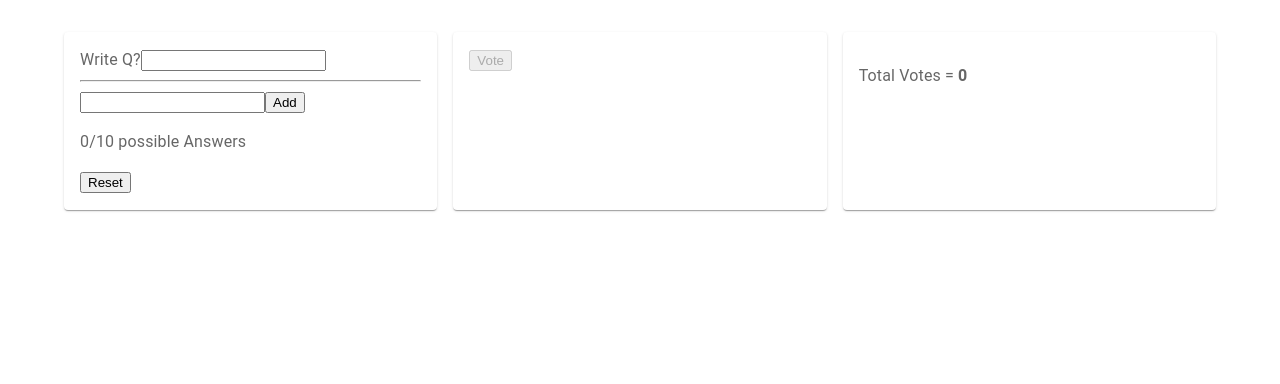
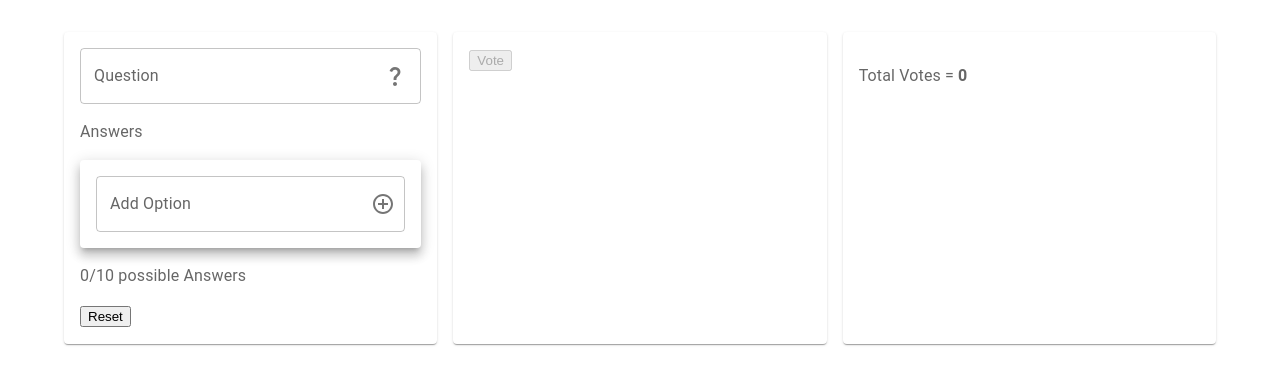
Before and after one commit to ahakem/single-page-poll, a React (Create React App) app: page / in a window 1280 px wide. Shown: the top 384 px of the page. Built offline with nearby package versions, Linux system fonts and the light colour scheme.

Commit message:
Question style

```diff
--- a/package.json
+++ b/package.json
@@ -5,6 +5,7 @@
   "dependencies": {
     "@emotion/react": "^11.8.2",
     "@emotion/styled": "^11.8.1",
+    "@mui/icons-material": "^5.5.1",
     "@mui/material": "^5.5.3",
     "@testing-library/jest-dom": "^5.16.3",
     "@testing-library/react": "^12.1.4",
--- a/src/components/poll/CreatePoll.js
+++ b/src/components/poll/CreatePoll.js
@@ -1,5 +1,8 @@
 import React, { useRef } from 'react'
-
+import {InputAdornment, IconButton, Box, TextField, Typography, Paper} from '@mui/material';
+import QuestionMarkIcon from '@mui/icons-material/QuestionMark';
+import DeleteOutlineIcon from '@mui/icons-material/DeleteOutline';
+import AddCircleOutlineIcon from '@mui/icons-material/AddCircleOutline';
 export default function CreatePoll(props) {
   const {
     onQuestionChange,
@@ -11,38 +14,83 @@ export default function CreatePoll(props) {
   } = props
 
   const OptionRef = useRef(null)
-  const passOption = () =>{
+  const passOption = () => {
     onAddOption(OptionRef.current.value)
     OptionRef.current.value = null
   }
-  React.useEffect(() => {
-    console.log(state)
-  }, [state.options])
 
   return (
     <>
-    <div>
       <div>
-        <label>Write Q?</label>
-        <input value={state.question} onChange={onQuestionChange} type="text" />
+        <TextField
+          label="Question"
+          value={state.question}
+          onChange={onQuestionChange}
+          fullWidth
+          InputProps={{
+            endAdornment: (
+              <InputAdornment position="end">
+                <QuestionMarkIcon />
+              </InputAdornment>
+            ),
+          }}
+        />
+        <Box mt={2}>
+          <Typography> Answers</Typography>
+        {Object.keys(state.options).map((id) => (
+            <Box key={id} mt={2}>
+              <TextField
+                value={state.options[id].text}
+                onChange={(e) => onOptionChange(e, id)}
+                fullWidth
+                InputProps={{
+                  endAdornment: (
+                    <InputAdornment position="end">
+                      <IconButton
+                        aria-label="toggle password visibility"
+                        onClick={() => { onDeleteOption(id) }}
+                        onMouseDown={() => { onDeleteOption(id) }}
+                        edge="end"
+                      >
+                       <DeleteOutlineIcon />
+                      </IconButton>
+                    </InputAdornment>
+                  ),
+                }}
+              />
+            </Box>
+          ))
+        }
+        </Box>
+        {Object.keys(state.options).length < 10 &&
+          <Paper elevation={8}>
+            <Box p={2} mt={2}>
+            <TextField
+                fullWidth
+                label="Add Option"
+                inputRef={OptionRef}
+                InputProps={{
+                  endAdornment: (
+                    <InputAdornment position="end">
+                      <IconButton
+                        aria-label="toggle password visibility"
+                        onClick={passOption}
+                        onMouseDown={passOption}
+                        edge="end"
+                      >
+                       <AddCircleOutlineIcon />
+                      </IconButton>
+                    </InputAdornment>
+                  ),
+                }}
+              />
+            {/* <input ref={OptionRef} type="text" />
+            <button onClick={passOption}>Add</button> */}
+            </Box>
+          </Paper>
+        }
+        <p>{Object.keys(state.options).length}/10 possible Answers</p>
       </div>
-      <hr/>
-      {
-        Object.keys(state.options).map((id) => (
-          <div key={id}>
-            <input onChange={(e)=>onOptionChange(e, id)} value={state.options[id].text} type="text" />
-            <button onClick={()=>{onDeleteOption(id)}} >x</button>
-      </div>
-        ))
-      }
-      {Object.keys(state.options).length < 10 &&
-      <div>
-        <input ref={OptionRef} type="text" />
-        <button onClick={passOption}>Add</button>
-      </div>
-      }
-      <p>{Object.keys(state.options).length}/10 possible Answers</p>
-    </div>
       <button onClick={onResetData}>Reset</button>
     </>
   )
--- a/src/components/poll/index.js
+++ b/src/components/poll/index.js
@@ -5,9 +5,7 @@ import Vote from './Vote'
 import Chart from './Chart'
 
 import { styled } from '@mui/material/styles';
-import Box from '@mui/material/Box';
-import Paper from '@mui/material/Paper';
-import Grid from '@mui/material/Grid';
+import {Box, Paper, Grid} from '@mui/material';
 const Item = styled(Paper)(({ theme }) => ({
   backgroundColor: '#fff',
   padding: theme.spacing(2),
@@ -52,8 +50,6 @@ export default function Poll() {
           <Chart state={state} />
           </Item>
         </Grid>
-
-
       </Grid>
     </Box>
   )
```
Also changed, not shown: 1 other file (tests, documents, lock files or other folders).
